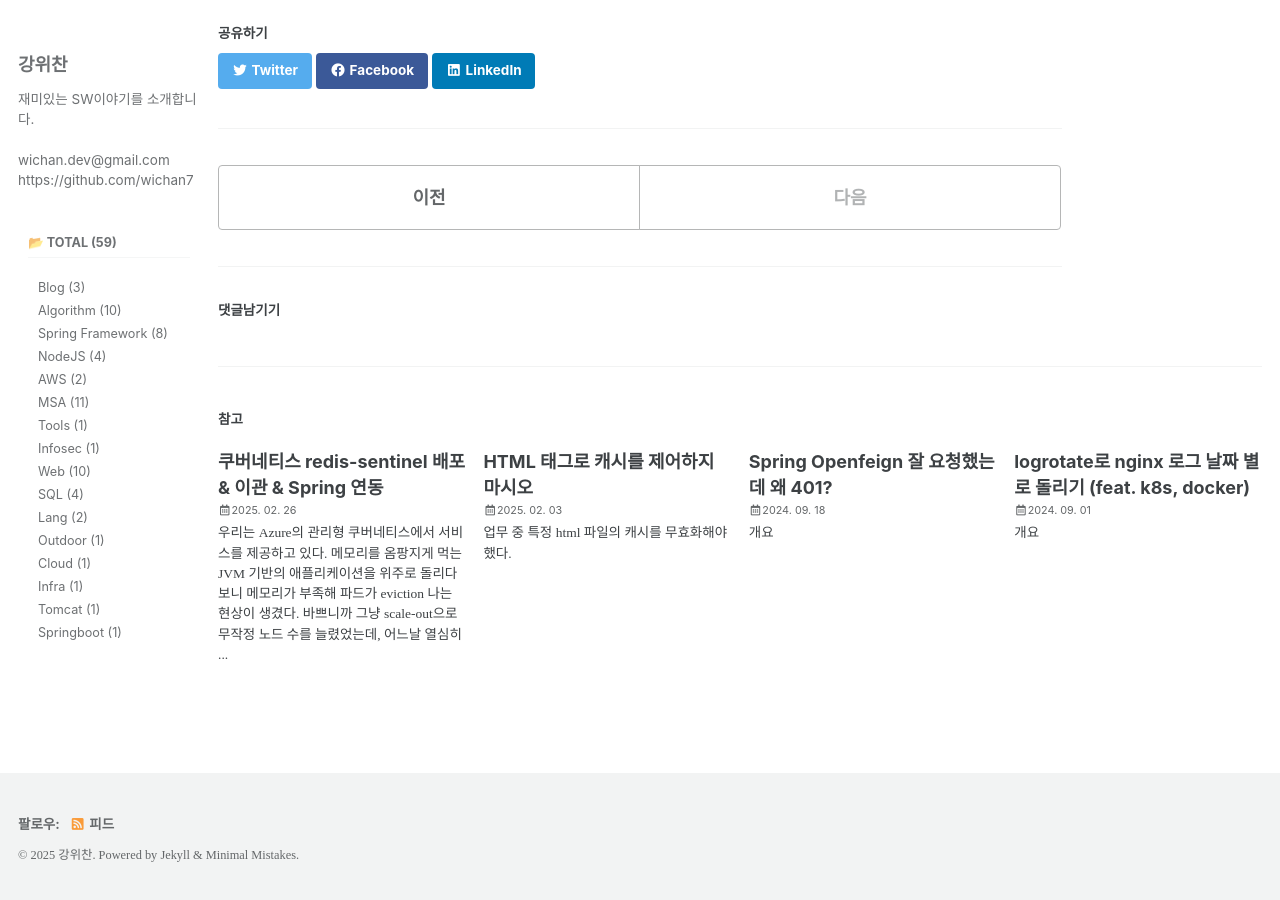
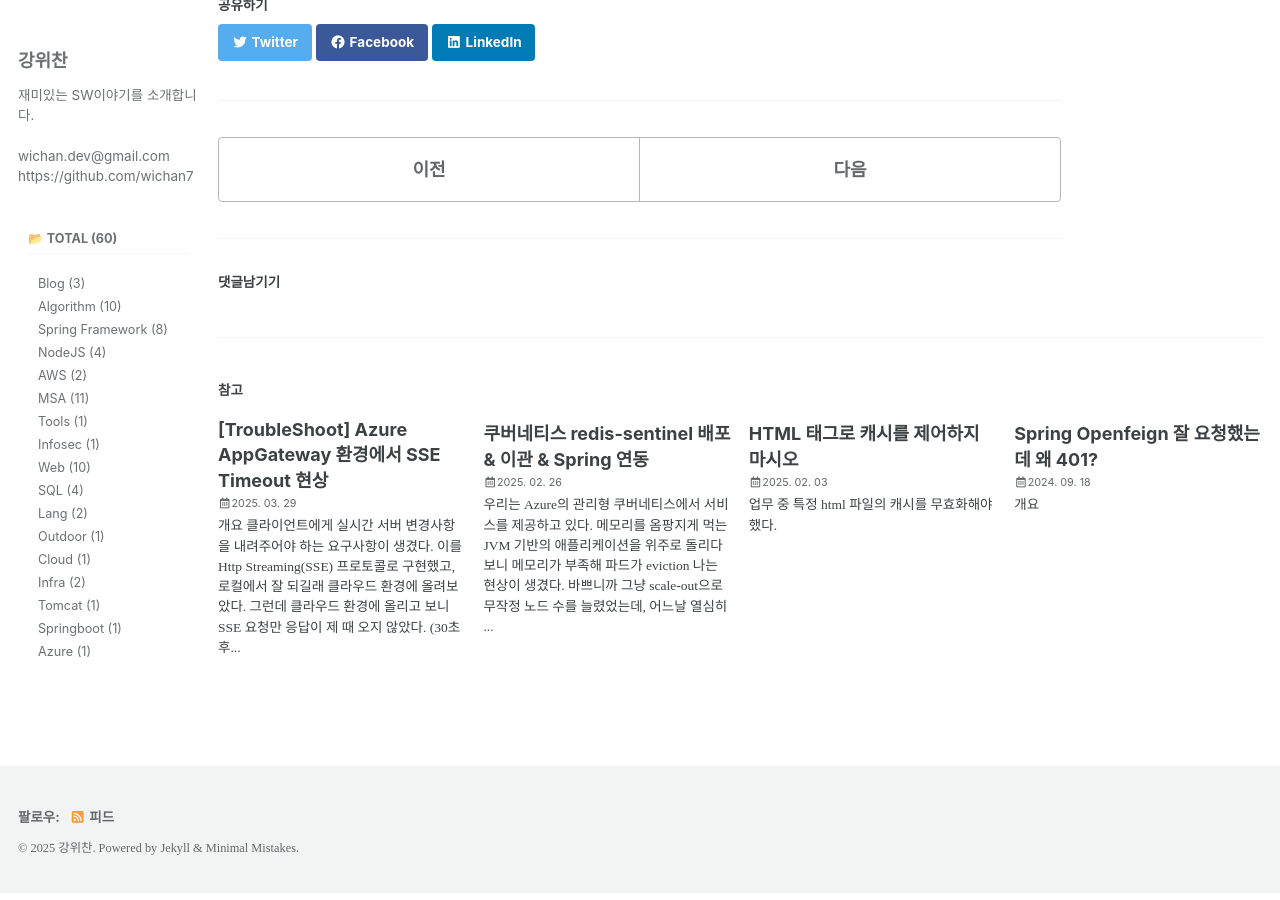
Before and after one commit to wichan7/wichan7.github.io, a Jekyll site: the page built from _posts/2025-03-22-tomcat-tls-error.md, in a window 1280 px wide and 900 px high, scrolled down 750 px. Built offline with Jekyll 4.4.1, drawn with Linux system fonts in a browser that asks for light colours; cached includes are drawn as plain includes; some web fonts are replaced; comment, search, counter and statistics services are not loaded; some of the changed text lies outside the part shown.

Commit message:
feat: ApplicationGateway SSE buffering 관련

```diff
--- a/_posts/2025-03-22-tomcat-tls-error.md
+++ b/_posts/2025-03-22-tomcat-tls-error.md
@@ -1,5 +1,5 @@
 ---
-title: "[Troubleshooting] Private key must be accompanied by certificate chain"
+title: "[TroubleShoot] Private key must be accompanied by certificate chain"
 categories:
   - Tomcat
   - Springboot
--- /dev/null
+++ b/_posts/2025-03-29-azure-appgateway-sse.md
@@ -0,0 +1,29 @@
+---
+title: "[TroubleShoot] Azure AppGateway 환경에서 SSE Timeout 현상"
+categories:
+  - Azure
+  - Infra
+tags:
+  - Azure
+  - Infra
+---
+
+## 개요
+클라이언트에게 실시간 서버 변경사항을 내려주어야 하는 요구사항이 생겼다.
+이를 Http Streaming(SSE) 프로토콜로 구현했고, 로컬에서 잘 되길래 클라우드 환경에 올려보았다.
+
+그런데 클라우드 환경에 올리고 보니 SSE 요청만 응답이 제 때 오지 않았다. (30초 후에 응답과 함께 연결이 끊어졌다.)
+
+## 해결
+문제는 Ingress를 구현한 Azure Application Gateway에 있었다.
+우리의 서비스는 애저 관리형 쿠버네티스를 사용중으로 AppGateway를 통해 트래픽을 리버스 프록시 하고있다.
+
+AppGateway가 내부적으로 nginx를 사용하는데 nginx의 Response Buffering 기능이 활성화되어 있다고 한다.
+궁금한 부분은 왜 하필 SSE 응답만 버퍼링되어 응답이 도착하지 않은 것인가였는데, 좀 찾아봐도 버퍼링되는 사이즈와 조건을 찾을 수는 없었다. ㅠㅠ
+(혹자는 SSE 응답이 Transfer-Encoding: chunked로, 정확한 사이즈를 몰라 nginx의 기준이되는 버퍼링 사이즈가 찰 때까지 버퍼링된다고 하는데 정확한 내용인지는 잘 모르겠다. )
+
+
+그래도 증상에 대한 해결은 했다.
+스택 오버플로우 답변에 따라, SSE Emitter Response 내려줄 때 http 헤더에 `x-accel-buffering: no`를 추가해 주었다.
+
+[Stack Overflow Ref](https://stackoverflow.com/questions/76161274/delay-in-getting-sse-events-when-configured-via-azure-application-gateway)
```
